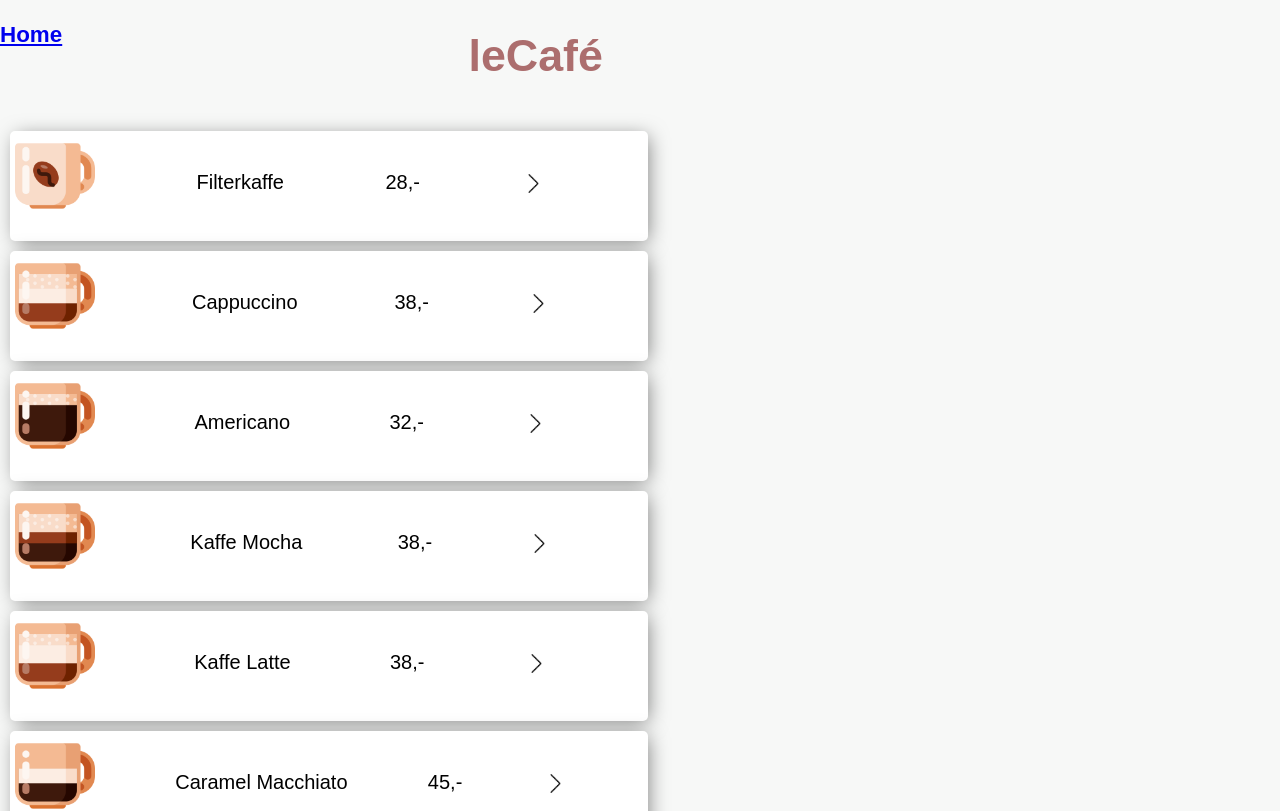
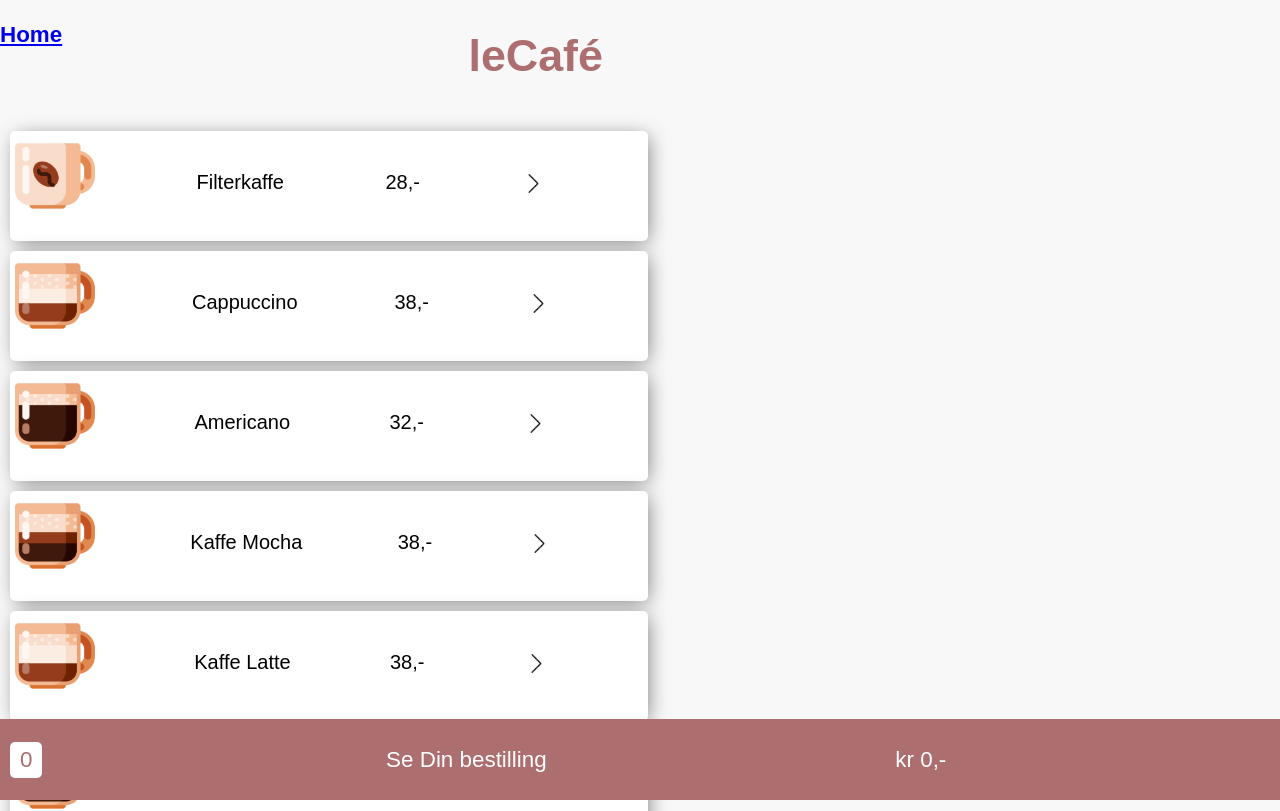
Before and after one commit to Sarahcvd/eksamen-ds3801, a React (Create React App) app: page /HotDrinks in a window 1280 px wide. Shown: the top 811 px of the page. Built offline with nearby package versions, Linux system fonts and the light colour scheme.

Commit message:
CartSummaryBar styling

```diff
--- a/src/Components/CartSummaryBar.jsx
+++ b/src/Components/CartSummaryBar.jsx
@@ -6,6 +6,29 @@ const CartSummaryBar = (props) => {
   const { orders, setOrders } = useContext(OrderContext);
   const [itemCount, setItemCount] = useState(0);
   const [totalPrice, setTotalPrice] = useState("");
+
+  const CartSummaryBarStyling = {
+    position: "fixed",
+    backgroundColor: "#AC6E6E",
+    color: "white",
+    bottom: "0",
+    display: "grid",
+    gridTemplateColumns: "auto auto auto",
+    width: "100%",
+    padding: "0px 10px"
+  }
+
+  const summaryCountStyle = {
+    backgroundColor: "white",
+    color: "#AC6E6E",
+    width: "fit-content",
+    padding: "5px 10px",
+    borderRadius: "5px"
+  }
+
+  const summaryTextStyle = {
+    padding: "5px"
+  }
 
   useEffect(() => {
     var count = 0;
@@ -17,15 +40,15 @@ const CartSummaryBar = (props) => {
     });
 
     setItemCount(count);
-    setTotalPrice(`kr ${price};-`);
+    setTotalPrice(`kr ${price},-`);
   }, [orders]);
 
   return (
     <Link to={"/Cart"}>
-      <div>
-        <p>{itemCount}</p>
-        <p>Se Din bestilling</p>
-        <p>{totalPrice}</p>
+      <div style={CartSummaryBarStyling}>
+        <p style={summaryCountStyle}>{itemCount}</p>
+        <p style={summaryTextStyle}>Se Din bestilling</p>
+        <p style={summaryTextStyle}>{totalPrice}</p>
       </div>
     </Link>
   );
```
